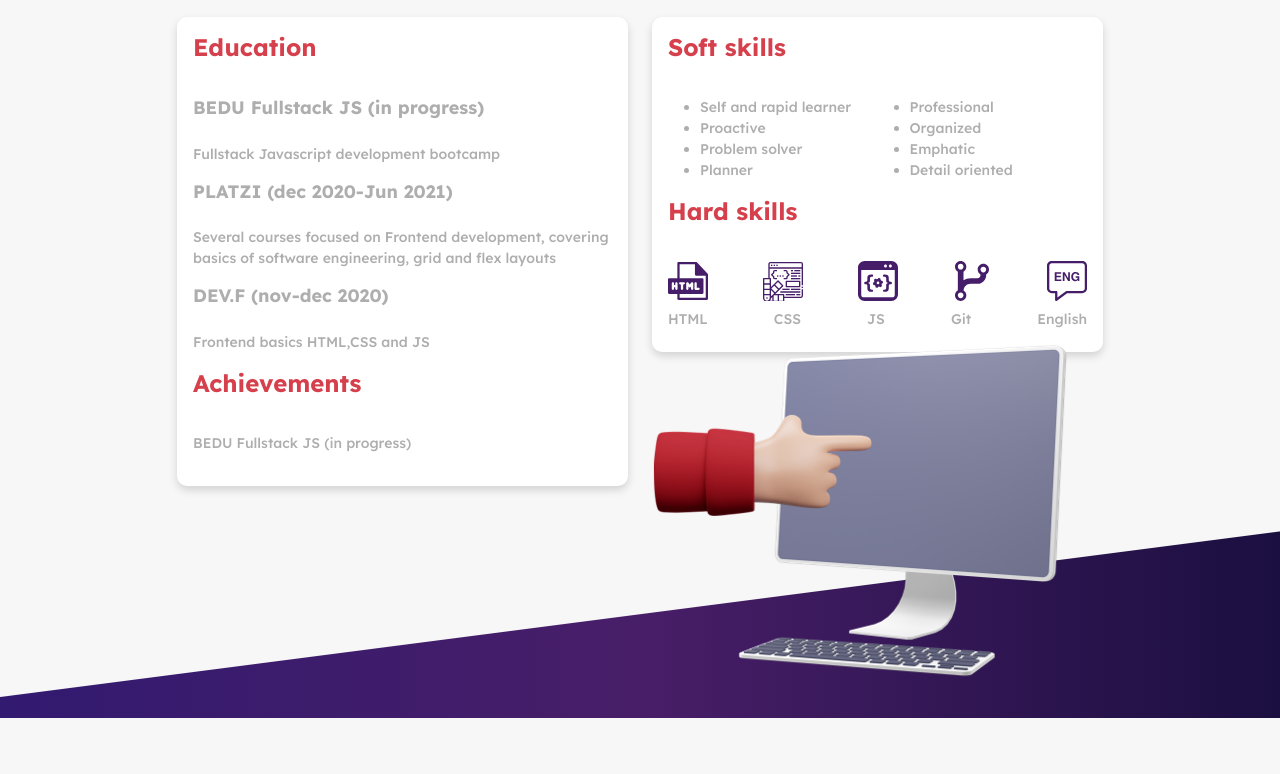
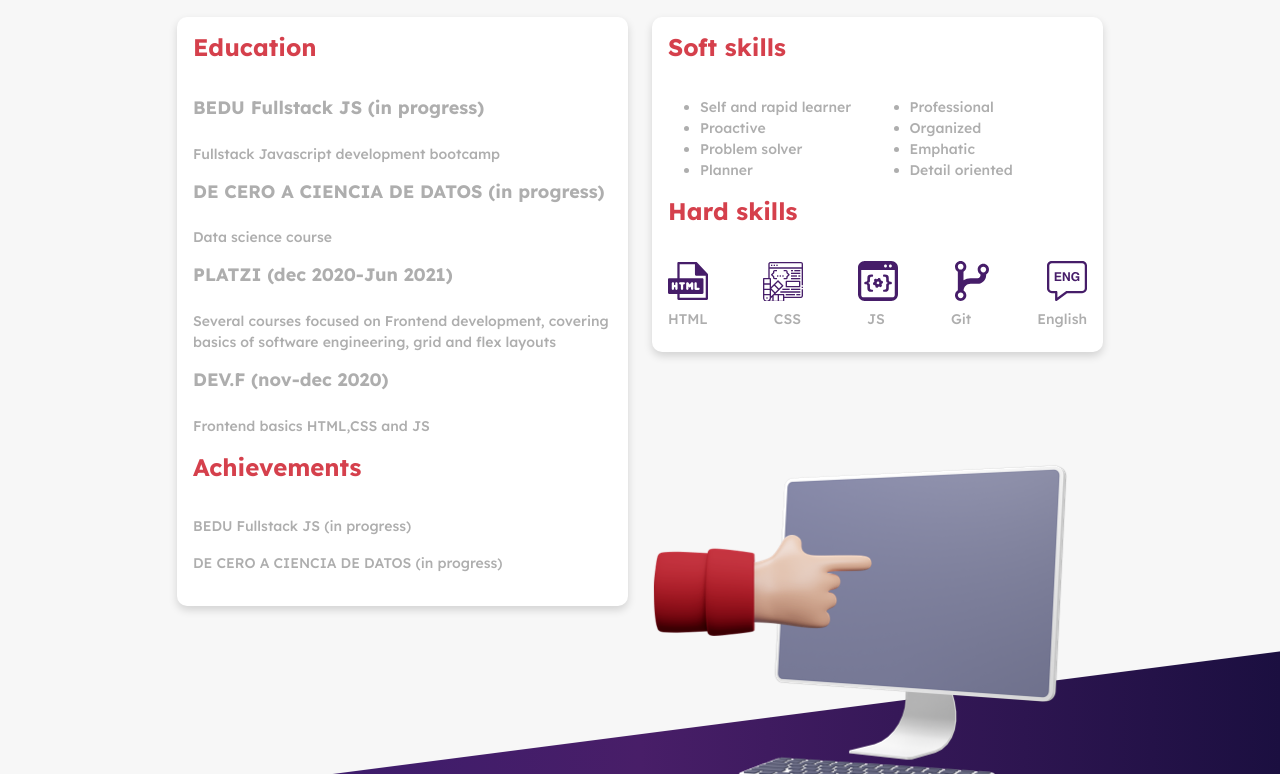
Before and after one commit to carmenmendez/personal-cv, a plain HTML site: page index.html in a window 1280 px wide. Shown: the part 370-1144 px from the top of the page. Before the commit the page ends 1088 px from the top, so only its background shows below. Drawn offline with nearby package versions, Linux system fonts and the light colour scheme.

Commit message:
updated information

```diff
--- a/index.html
+++ b/index.html
@@ -34,12 +34,15 @@
                       <h2>Education</h2>
                       <h3>BEDU Fullstack JS (in progress)</h3>
                       <p>Fullstack Javascript development bootcamp</p>
+                      <h3>DE CERO A CIENCIA DE DATOS (in progress)</h3>
+                      <p>Data science course</p>
                       <h3>PLATZI (dec 2020-Jun 2021)</h3>
                       <p>Several courses focused on Frontend development, covering basics of software engineering, grid and flex layouts</p>
                       <h3>DEV.F (nov-dec 2020)</h3>
                       <p>Frontend basics HTML,CSS and JS</p>
                       <h2>Achievements</h2>
                       <p>BEDU Fullstack JS (in progress)</p>
+                      <p>DE CERO A CIENCIA DE DATOS (in progress)</p>
                     </div>
                   </div>
               </div>
--- a/styles.css
+++ b/styles.css
@@ -99,7 +99,7 @@ div.list {
 footer {
     background: rgb(50,26,112);
     background: linear-gradient(90deg, rgba(50,26,112,1) 0%, rgba(72,30,104,1) 50%, rgba(27,15,64,1) 100%);
-    height: 212px;
+    height: 250px;
     position: relative;
     margin-top: 20px;
 }
@@ -146,3 +146,7 @@ footer {
 .custom-shape-divider-top-1627425630 .shape-fill {
     fill: #F7F7F7;
 }
+
+@media screen and (min-width: 480px) {
+
+}
```
